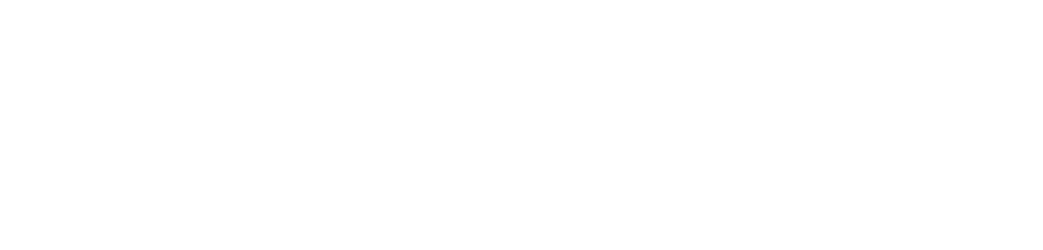
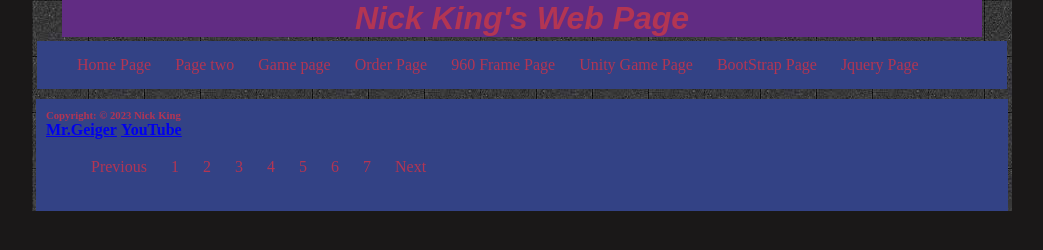
Before and after one commit to fccc-sd/bootstrap-Nickking22487, a plain HTML site: page Page8.html in a window 1280 px wide. Shown: the whole page, without its empty margins (118-1161 px from the left). Drawn offline with Linux system fonts and the light colour scheme.

Commit message:
More changes

```diff
--- a/Page8.html
+++ b/Page8.html
@@ -0,0 +1,61 @@
+<!DOCTYPE html>
+
+<html lang="en">
+
+    <!--The head section contains information ABOUT our web page -->
+
+    <head>
+            <meta charset="utf-8">
+            <meta name="description" content="This is a page about Nick King">
+            <meta name="keywords" content="Nick, King, Nick King, Bryan High School">
+            <title>Nick King's Web Page</title>
+            <link rel="stylesheet" href="my_style.css">
+
+    </head>
+
+    <body>
+
+        <div id = "container">
+
+                <header>
+                <h1>Nick King's Web Page</h1>
+                </header>
+            <nav>
+                <ul>
+                    <li><a href="index.html" title="Home Page">Home Page</a></li>
+                    <li><a href="Page2.html" title="Second Page">Page two</a></li>
+                    <li><a href="Page3.html" title="Third Page">Game page</a></li>
+                    <li><a href="Page4.html" title="Fourth Page">Order Page</a></li>
+                    <li><a href="Page5.html" title="Fifth Page">960 Frame Page</a></li>
+                    <li><a href="https://play.unity.com/u/The_Shadow_Monarch">Unity Game Page</a> </li>
+                    <li><a href="Page7.html" title="Seventh Page">BootStrap Page</a></li>
+                    <li><a href="Page8.html" title="Eighth Page">Jquery Page</a></li>
+                </ul>
+            </nav>
+
+
+
+
+
+            <footer class ="grid_12">
+                <h6>Copyright: &copy; 2023 Nick King</h6>
+                <a href="https://mrgeiger.com/"><strong>Mr.Geiger</strong></a>
+                <a href="https://www.youtube.com/"><strong>YouTube</strong></a>
+
+                <nav aria-label="Page navigation">
+                  <ul class="pagination">
+                    <li class="page-item"><a class="page-link" href="Page4.html">Previous</a></li>
+                    <li class="page-item"><a class="page-link" href="index.html">1</a></li>
+                    <li class="page-item"><a class="page-link" href="Page2.html">2</a></li>
+                    <li class="page-item"><a class="page-link" href="Page3.html">3</a></li>
+                    <li class="page-item"><a class="page-link" href="Page4.html">4</a></li>
+                    <li class="page-item"><a class="page-link" href="Page5.html">5</a></li>
+                    <li class="page-item"><a class="page-link" href="https://play.unity.com/u/The_Shadow_Monarch">6</a></li>
+                    <li class="page-item"><a class="page-link" href="Page7.html">7</a></li>
+                    <li class="page-item"><a class="page-link" href="Page7.html">Next</a></li>
+                  </ul>
+                </nav>
+            </footer>
+        </div>
+    </body>
+</html>
```
Also changed, not shown: Page5.html (+0 -4 lines).
